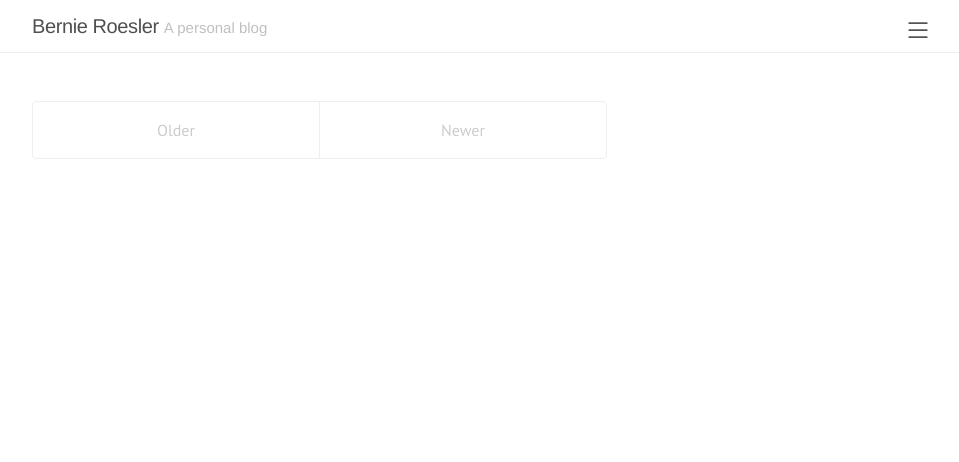
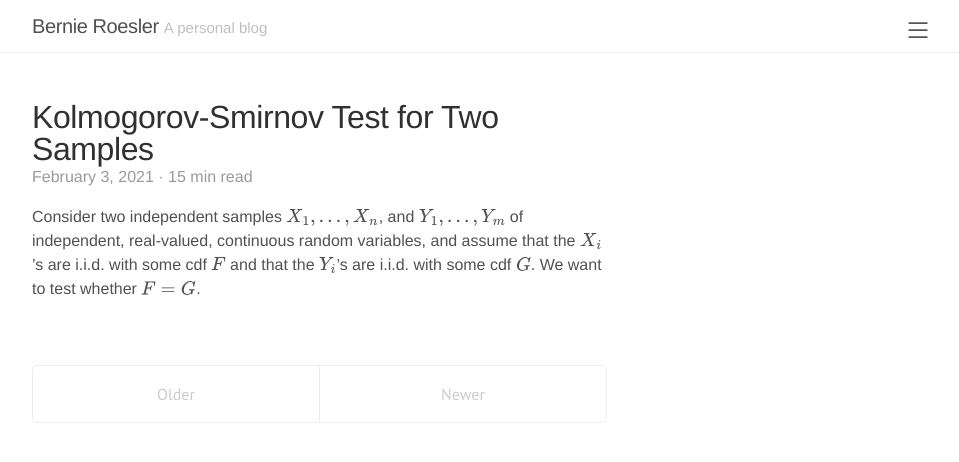
Before and after one commit to broesler/broesler.github.io, a Jekyll site: the page built from index.html, in a window 1280 px wide. Shown: the top 462 px of the page, without its empty margins (320-1279 px from the left). Built offline with Jekyll 4.4.1, drawn with Linux system fonts in a browser that asks for light colours; nearby versions of some CDN libraries; the list of posts is cut into pages by our own code.

````diff
--- a/_includes/social.html
+++ b/_includes/social.html
@@ -43,7 +43,7 @@
 
   {% if site.author.email %}
   <li>
-  <a title="Email Me" href="mailto:{{ site.author.email }}">
+  <a title="Email Me" href="mailto:{{ site.author.email }}?subject=[BRblog]">
     <i class="fa fa-envelope fa-2x"></i>
   </a>
   </li>
--- a/_drafts/2021-02-03-ks2samp_FINAL.md
+++ b/_posts/2021-02-03-ks2samp.md
@@ -5,9 +5,14 @@ date:   "2021-02-03 16:36:25 -0500"
 categories: statistics
 tags: statistics hypothesis-testing python
 reading_time: 15
+excerpt: Consider two independent samples $X_1, \dots, X_n$, and
+  $Y_1, \dots, Y_m$ of independent, real-valued, continuous random
+  variables, and assume that the $X_i$’s are i.i.d. with some cdf $F$ and
+  that the $Y_i$’s are i.i.d. with some cdf $G$. We want to test
+  whether $F = G$.
 ---
 
-<div style="visibility: hidden">
+<div style="visibility: hidden; padding: 0; margin-bottom: -2rem;">
 $$
 \begin{align*}
 \newcommand{\coloneqq}{\mathrel{\vcenter{:}}=}
@@ -17,6 +22,21 @@ $$
 $$
 </div>
 
+If you're reading this post, you've probably heard of the
+[Kolmogorov-Smirnov Test][ks-test] for normality testing, and maybe even the
+[two-sample version][ks-2samp].
+But where does this result *come from*? As I was working my way through
+[MIT's 18.650][ocw], this question is raised through one of the
+homework assignments. This post loosely follows that assignment, with some
+additional commentary and code I wrote to actually implement the algorithms
+described herein.
+<!--
+I hadn't much experience in the way of technical mathematical writing prior to
+this course, so I've written it in the "proposition, then proof" style, where
+I state a result... and then prove it.
+-->
+
+## Problem Statement
 
 Consider two independent samples $X_1, \dots, X_n$, and
 $Y_1, \dots, Y_m$ of independent, real-valued, continuous random
@@ -207,8 +227,9 @@ samples.
 
 The following subroutine is an implementation of
 <a href="#alg:ks_stat" data-reference-type="ref" data-reference="alg:ks_stat">Algorithm&nbsp;1</a>.
-It computes an array of values $T_v(i)$ for each value of $X_i$. The
-test statistic $T_{n,m}$ is the maximum of these values.
+It computes an array of values $T_v(i)$ for each value of $X_i$. The test statistic
+$T_{n,m}$ is the maximum of these values. The entire
+source for this post is available [here][hw7_kstest.py].
 
 ``` python
 def _ks_2samp(X, Y):
@@ -275,14 +296,14 @@ An example two-sample KS-test is shown in
 <a href="#fig:ks_test" data-reference-type="ref" data-reference="fig:ks_test">Figure 1</a>.
 
 <figure>
-<img src="/assets/images/ks2samp/ks_test.pdf" id="fig:ks_test" style="width:90.0%" /><figcaption><span class="fig_number">Figure 1</span>. The empirical cdfs of two independent random samples from <span class="math inline">\(\mathcal{N}\left( 0, 1 \right)\)</span> and <span class="math inline">\(\mathcal{N}\left( 0, 2 \right)\)</span>. The test statistic <span class="math inline">\(T_{n,m}\)</span> is shown by the double arrow.</figcaption>
+<img src="/assets/images/ks2samp/ks_test.pdf" id="fig:ks_test"  /><figcaption><span class="fig_number">Figure 1</span>. The empirical cdfs of two independent random samples from <span class="math inline">\(\mathcal{N}\left( 0, 1 \right)\)</span> and <span class="math inline">\(\mathcal{N}\left( 0, 2 \right)\)</span>. The test statistic <span class="math inline">\(T_{n,m}\)</span> is shown by the double arrow.</figcaption>
 </figure>
 
 ### The Null Hypothesis
 
 <div class="prop" markdown=1>
 
-**Proposition 3**. *If $H_0$ is true, then the test statistic
+**Proposition 3**. *If $H_0$ is true, then the test statistic*
 
 $$
 T_{n,m} = \sup_{0 \le x \le 1} \left|
@@ -290,8 +311,6 @@ T_{n,m} = \sup_{0 \le x \le 1} \left|
       - \frac{1}{m}\sum_{j=1}^{m} \mathbb{1}\!\left\{V_j \le x\right\}
     \right|.
 $$
-
-*
 
 </div>
 
@@ -450,12 +469,20 @@ readily found in theory, we rely on simulation via
 to estimate the quantiles.
 
 <figure>
-<img src="/assets/images/ks2samp/ks_dist.pdf" id="fig:Tnm" style="width:95.0%" /><figcaption><span class="fig_number">Figure 2</span>. Empirical distribution of samples of the test statistic <span class="math inline">\(T_{n,m}\)</span>.</figcaption>
+<img src="/assets/images/ks2samp/ks_dist.pdf" id="fig:Tnm"  />
+<figcaption><span class="fig_number">Figure 2</span>. Empirical distribution of
+samples of the test statistic <span class="math inline">\(T_{n,m}\)</span>.
+We can see via the plot on the left that the empirical distribution is skewed to
+the left from a standard normal. The QQ-plot on the right also shows that the
+empirical distribution has a shorter tail to the left of the mean (blue data
+points closer to zero than the normal line), and a longer tail to the right of
+the mean (blue data points closer to infinity than the normal line).
+</figcaption>
 </figure>
 
 ### The Hypothesis Test
 
-Given the aproximation for $\hat{q}_\alpha$ for $q_\alpha$ from
+Given the aproximation for $$\hat{q}_\alpha$$ for $$q_\alpha$$ from
 <a href="#alg:ks_q" data-reference-type="ref" data-reference="alg:ks_q">Algorithm&nbsp;2</a>,
 we define a test with non-asymptotic level $\alpha$ for $H_0$ vs. $H_1$:
 
@@ -476,4 +503,26 @@ $$
 
 where $Z$ is a random variable distributed as $T_{n,m}$.
 
+## Conclusions
+Well, what have we learned?
+
+
+
+<!-- footnotes -->
 [^1]: Note that the two samples may have different sizes (if $n \ne m$).
+[^2]: The *indicator function* is defined as
+
+    $$
+    \mathbb{1}\!\left\{X \le t\right\} =
+    \begin{cases}
+      1 & \text{if } X \le t \\
+      0 & \text{otherwise}
+    \end{cases}.
+    $$
+
+
+<!-- links -->
+[ks-test]: https://en.wikipedia.org/wiki/Kolmogorov–Smirnov_test
+[ks-2samp]: https://en.wikipedia.org/wiki/Kolmogorov–Smirnov_test#Two-sample_Kolmogorov–Smirnov_test
+[ocw]: https://ocw.mit.edu/courses/mathematics/18-650-statistics-for-applications-fall-2016/index.htm
+[hw7_kstest.py]: https://github.com/broesler/18.650-Fundamentals-of-Statistics/blob/master/hw7/hw7_kstest.py
````
Also changed, not shown: other parts of _posts/2021-02-03-ks2samp.md (+2 -2 lines).
